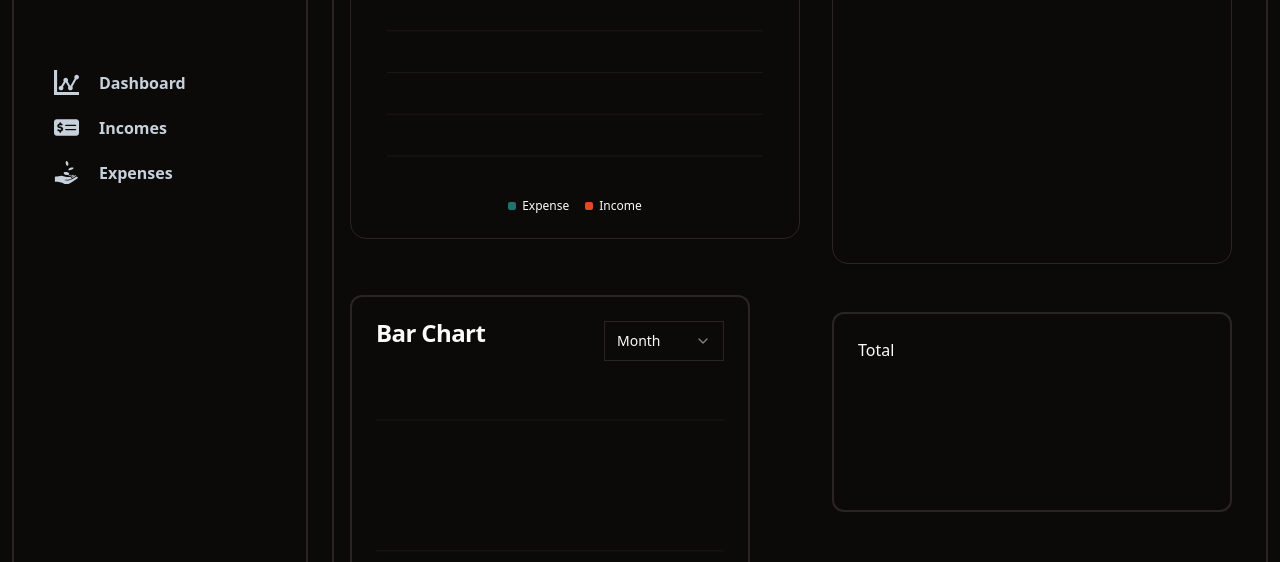
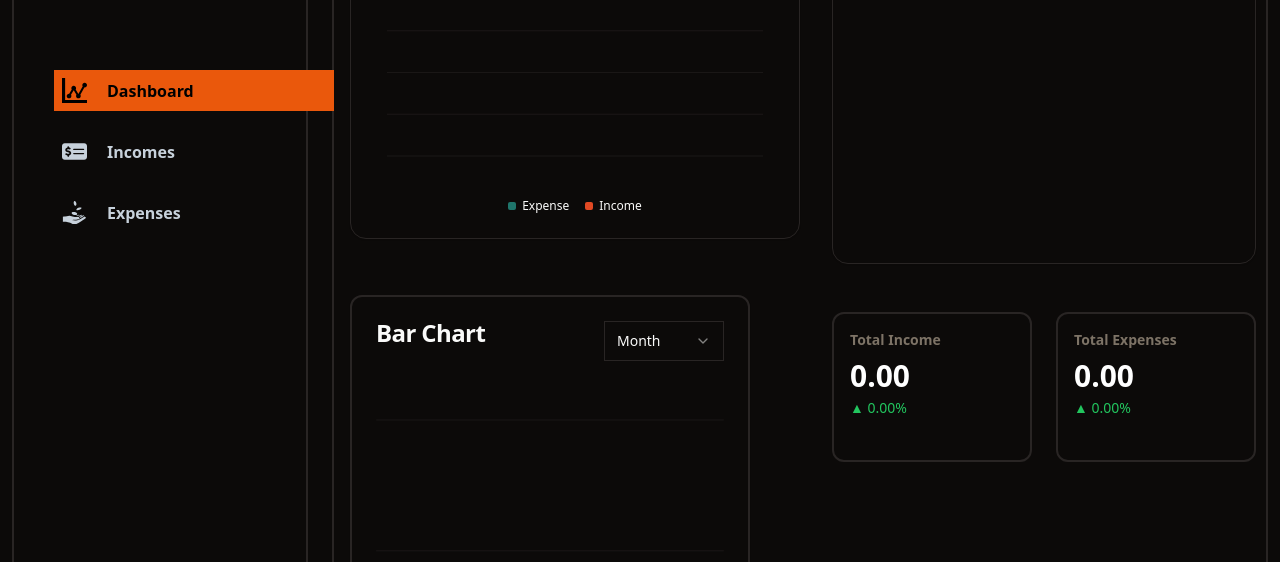
Before and after one commit to AjuAbraham/expense-tracker, a React (Vite) app in the folder client/: page /dashboard in a window 1280 px wide. Shown: the part 140-702 px from the top of the page. Built offline with nearby package versions, Linux system fonts and the light colour scheme; no server answers; sample sign-in values are in the browser's storage.

Commit message:
Added hover

```diff
--- a/client/src/components/custom/InfoTable.tsx
+++ b/client/src/components/custom/InfoTable.tsx
@@ -43,7 +43,7 @@ const InfoTable:React.FC<Props> = ({info}) => {
 
   return (
     <div className="overflow-y-auto max-h-[300px] border-2 rounded-xl scrollbar-custom">
-      <Table className="w-full border-2 ">
+      <Table className="w-full">
       <TableHeader>
         <TableRow>
           <TableHead  className="text-primary">Title</TableHead>
--- a/client/src/components/custom/charts/CircleChart.tsx
+++ b/client/src/components/custom/charts/CircleChart.tsx
@@ -138,7 +138,7 @@ const CircleChart: React.FC<expenseType> = ({ expenses }) => {
   })
   const id = "pie-interactive";
   const [activeMonth, setActiveMonth] = useState<string>(
-    desktopData[0]?.month || ""
+    months[currentMonth]||desktopData[0]?.month || ""
   );
   const activeIndex = useMemo(
     () => desktopData.findIndex((item) => item.month === activeMonth),
--- a/client/src/pages/Dashboard.tsx
+++ b/client/src/pages/Dashboard.tsx
@@ -1,8 +1,7 @@
-import BarChat from "@/components/custom/charts/BarChat"
-import CircleChart from "@/components/custom/charts/CircleChart"
-
+import BarChat from "@/components/custom/charts/BarChat";
+import CircleChart from "@/components/custom/charts/CircleChart";
 import { useContext, useEffect, useState } from "react";
-import axios from '@/axios'
+import axios from "@/axios";
 import { TokenContext } from "@/context/tokenContext";
 import { AxiosError } from "axios";
 import { useNavigate } from "react-router-dom";
@@ -18,10 +17,13 @@ export interface expenseInfo {
 }
 
 const Dashboard = () => {
-  const { getToken ,removeToken} = useContext(TokenContext);
+  const { getToken, removeToken } = useContext(TokenContext);
   const [expenses, setExpenses] = useState<[expenseInfo] | []>([]);
   const [incomes, setIncomes] = useState<[expenseInfo] | []>([]);
+  const [prevMonthExpenses, setPrevMonthExpenses] = useState<number>(0);
+  const [prevMonthIncomes, setPrevMonthIncomes] = useState<number>(0);
   const navigate = useNavigate();
+
   useEffect(() => {
     const handleFetch = async () => {
       const token = getToken();
@@ -39,11 +41,34 @@ const Dashboard = () => {
         });
         setExpenses(expenseRes.data.expense);
         setIncomes(incomeRes.data.income);
+
+        // Calculate previous month's income and expenses
+        const previousMonth = currentMonth === 0 ? 11 : currentMonth - 1;
+        const previousYear = currentMonth === 0 ? currentYear - 1 : currentYear;
+
+        const prevMonthExpenses = expenseRes.data.expense.reduce((acc: number, expense: expenseInfo) => {
+          const expenseDate = new Date(expense.date);
+          if (expenseDate.getMonth() === previousMonth && expenseDate.getFullYear() === previousYear) {
+            return acc + expense.amount;
+          }
+          return acc;
+        }, 0);
+
+        const prevMonthIncomes = incomeRes.data.income.reduce((acc: number, income: expenseInfo) => {
+          const incomeDate = new Date(income.date);
+          if (incomeDate.getMonth() === previousMonth && incomeDate.getFullYear() === previousYear) {
+            return acc + income.amount;
+          }
+          return acc;
+        }, 0);
+
+        setPrevMonthExpenses(prevMonthExpenses);
+        setPrevMonthIncomes(prevMonthIncomes);
       } catch (error) {
-        if(error instanceof AxiosError){
-          if(error.response?.data.message==="Error occured while authenticating user with token"){
-              removeToken();
-              return navigate("/auth/login");
+        if (error instanceof AxiosError) {
+          if (error.response?.data.message === "Error occured while authenticating user with token") {
+            removeToken();
+            return navigate("/auth/login");
           }
 
           console.log(error.response?.data.message);
@@ -53,22 +78,64 @@ const Dashboard = () => {
 
     handleFetch();
   }, [getToken, navigate, removeToken]);
+
+  // Calculate total expenses and income for the current month
+  const currentMonth = new Date().getMonth();
+  const currentYear = new Date().getFullYear();
+
+  const totalExpenses = expenses.reduce((acc, expense) => {
+    const expenseDate = new Date(expense.date);
+    if (expenseDate.getMonth() === currentMonth && expenseDate.getFullYear() === currentYear) {
+      return acc + expense.amount;
+    }
+    return acc;
+  }, 0);
+
+  const totalIncome = incomes.reduce((acc, income) => {
+    const incomeDate = new Date(income.date);
+    if (incomeDate.getMonth() === currentMonth && incomeDate.getFullYear() === currentYear) {
+      return acc + income.amount;
+    }
+    return acc;
+  }, 0);
+
+  // Calculate percentage change
+  const calculatePercentageChange = (current: number, previous: number) => {
+    if (previous === 0) return current > 0 ? 100 : 0;
+    return ((current - previous) / previous) * 100;
+  };
+
+  const incomeChange = calculatePercentageChange(totalIncome, prevMonthIncomes);
+  const expenseChange = calculatePercentageChange(totalExpenses, prevMonthExpenses);
+
   return (
     <div className="rounded-2xl flex gap-8 h-full border-2 p-4">
       <div className="flex flex-col gap-14">
-      <AreasChart expenses={expenses} incomes={incomes}/>
-      <BarChat expenses={expenses}/>
+        <AreasChart expenses={expenses} incomes={incomes} />
+        <BarChat expenses={expenses} />
       </div>
       <div className="flex flex-col gap-12">
-      <CircleChart expenses={expenses}/>
-      <div className="border-2 rounded-xl w-[400px] h-[200px] p-6">
-        Total
+        <CircleChart expenses={expenses} />
+        <div className="flex gap-6">
+  <div className="border-2 rounded-xl w-[200px] h-[150px] p-4">
+    <h2 className="text-sm font-semibold text-[#7d7366]">Total Income</h2>
+    <p className="text-3xl font-bold text-white mt-2">{totalIncome.toFixed(2)}</p>
+    <p className={`text-sm mt-1 ${incomeChange >= 0 ? 'text-green-500' : 'text-red-500'}`}>
+  <span>{incomeChange >= 0 ? '▲' : '▼'}</span> {Math.abs(incomeChange).toFixed(2)}%
+</p>
+  </div>
+  <div className="border-2 rounded-xl w-[200px] h-[150px] p-4">
+    <h2 className="text-sm font-semibold text-[#7d7366]">Total Expenses</h2>
+    <p className="text-3xl font-bold text-white mt-2">{totalExpenses.toFixed(2)}</p>
+    <p className={`text-sm mt-1 ${expenseChange >= 0 ? 'text-green-500' : 'text-red-500'}`}>
+  <span>{incomeChange >= 0 ? '▲' : '▼'}</span> {Math.abs(expenseChange).toFixed(2)}%
+</p>
+  </div>
+</div>
+
       </div>
-      </div>
+    </div>
+  );
+};
 
-
-    </div>
-  )
-}
-
-export default Dashboard
+export default Dashboard;
--- a/client/src/pages/Home.tsx
+++ b/client/src/pages/Home.tsx
@@ -1,94 +1,125 @@
-import { useContext, useEffect, useState} from "react";
+import { useContext, useEffect, useState } from "react";
 import { Avatar, AvatarFallback, AvatarImage } from "@/components/ui/avatar";
 import { ImStatsDots } from "react-icons/im";
 import { FaMoneyCheckDollar } from "react-icons/fa6";
 import { GiReceiveMoney } from "react-icons/gi";
 import { ImExit } from "react-icons/im";
-import {  Outlet,useNavigate } from "react-router-dom";
+import { Outlet, NavLink, useNavigate } from "react-router-dom";
 import { Button } from "@/components/ui/button";
 import { TokenContext } from "@/context/tokenContext";
 import axios from "@/axios";
 
 interface User {
-  email?:string;
-  password?:string;
-  avatar?:string;
-  firstName?:string;
-  lastName?:string;
+  email?: string;
+  password?: string;
+  avatar?: string;
+  firstName?: string;
+  lastName?: string;
 }
 
 const Home = () => {
   const navigate = useNavigate();
-  const {getToken,removeToken} = useContext(TokenContext);
- const [user,setUser]= useState<User|null>(null);
-  const handleLogout = ()=>{
+  const { getToken, removeToken } = useContext(TokenContext);
+  const [user, setUser] = useState<User | null>(null);
+
+  const handleLogout = () => {
     removeToken();
     navigate("/auth/login");
-  }
+  };
 
-  const handleDataFetch = async (token:string|null)=>{
+  const handleDataFetch = async (token: string | null) => {
     const res = await axios.get("/users/getUserById", {
       headers: { Authorization: `Bearer ${token}` },
-    })
+    });
     setUser(res.data.user);
-  }
+  };
 
-  useEffect(()=>{
+  useEffect(() => {
     const token = getToken();
-   if(!token){
-    navigate("/auth/login")
+    if (!token) {
+      navigate("/auth/login");
     }
     handleDataFetch(token);
-  },[getToken, navigate])
-
-
+  }, [getToken, navigate]);
 
   return (
     <>
       <div className="grid h-screen w-screen grid-cols-12">
-        <div className=" col-span-3 m-3 rounded-2xl border-2 sm:block hidden ">
-          {/* this is avatar div */}
-          <div className="mt-10 flex ml-[30px] ">
+        <div className="col-span-3 m-3 rounded-2xl border-2 sm:block hidden">
+          {/* Avatar */}
+          <div className="mt-10 flex ml-[30px]">
             <div className="flex items-center justify-center gap-4">
               <Avatar className="w-[60px] h-[60px]">
-                <AvatarImage src={user?.avatar?user.avatar:"https://github.com/shadcn.png"} />
+                <AvatarImage
+                  src={user?.avatar ? user.avatar : "https://github.com/shadcn.png"}
+                />
                 <AvatarFallback>CN</AvatarFallback>
               </Avatar>
               <div className="flex flex-col">
-                <h2 className="text-xl font-bold text-white">{user?.firstName} {user?.lastName}</h2>
+                <h2 className="text-xl font-bold text-white">
+                  {user?.firstName} {user?.lastName}
+                </h2>
               </div>
             </div>
           </div>
 
-          {/* nav bar */}
-          <ul className=" mt-24 ml-[40px] text-[#C7D1DB]">
-            <li className="flex gap-5 items-center cursor-pointer mb-5" onClick={()=>navigate('/dashboard')}>
+          {/* Nav Bar */}
+          <ul className="mt-24 ml-[40px] text-[#C7D1DB]">
+            <li>
+              <NavLink
+                to="/dashboard"
+                className={({ isActive }) =>
+                  `flex gap-5 items-center cursor-pointer mb-5 p-2 rounded-md transition-all duration-300 transform hover:scale-105 active:scale-95 w-[280px] ${
+                    isActive ? "bg-orange-600 text-black rounded-lg" : "hover:bg-orange-900"
+                  }`
+                }
+              >
                 <ImStatsDots size={25} />
                 <p className="font-bold">Dashboard</p>
+              </NavLink>
             </li>
-            <li className="flex gap-5  items-center cursor-pointer mb-5" onClick={()=>navigate('/incomes')}>
+            <li>
+              <NavLink
+                to="/incomes"
+                className={({ isActive }) =>
+                  `flex gap-5 items-center cursor-pointer mb-5 p-2 rounded-md transition-all duration-300 transform hover:scale-105 active:scale-95 w-[280px] ${
+                    isActive ? "bg-orange-600 text-black rounded-lg" : "hover:bg-orange-900"
+                  }`
+                }
+              >
                 <FaMoneyCheckDollar size={25} />
                 <p className="font-bold">Incomes</p>
+              </NavLink>
             </li>
-            <li className="flex gap-5  items-center cursor-pointer mb-5" onClick={()=>navigate('/expenses')}>
+            <li>
+              <NavLink
+                to="/expenses"
+                className={({ isActive }) =>
+                  `flex gap-5 items-center cursor-pointer mb-5 p-2 rounded-md transition-all duration-300 transform hover:scale-105 active:scale-95 w-[280px] ${
+                    isActive ? "bg-orange-600 text-black rounded-lg" : "hover:bg-orange-900"
+                  }`
+                }
+              >
                 <GiReceiveMoney size={25} />
                 <p className="font-bold">Expenses</p>
+              </NavLink>
             </li>
           </ul>
 
-          {/* logout button*/}
-          <div className="mt-[390px] ml-[20px] ">
-          <Button className= " rounded-xl bg-white text-black hover:bg-slate-500" onClick={handleLogout}>
-          <ImExit  size={20}/>
+          {/* Logout Button */}
+          <div className="mt-[390px] ml-[20px]">
+            <Button
+              className="rounded-xl bg-white text-black hover:bg-slate-500"
+              onClick={handleLogout}
+            >
+              <ImExit size={20} />
               <h3 className="text-lg font-bold">Log Out</h3>
             </Button>
           </div>
-
-
         </div>
 
-        <div className=" col-span-9 m-3 rounded-2xl">
-          <Outlet/>
+        <div className="col-span-9 m-3 rounded-2xl">
+          <Outlet />
         </div>
       </div>
     </>
```
Lines whose indentation alone changed are shown as unchanged.
